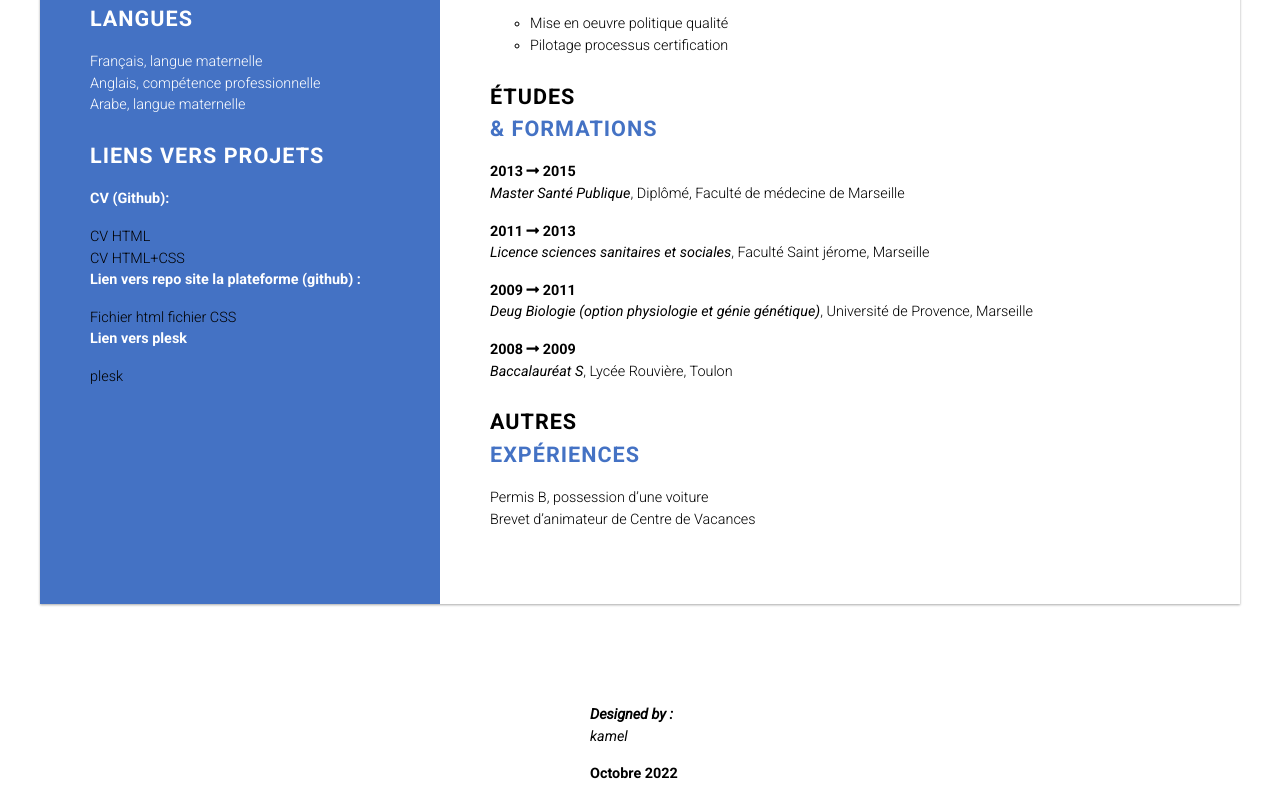
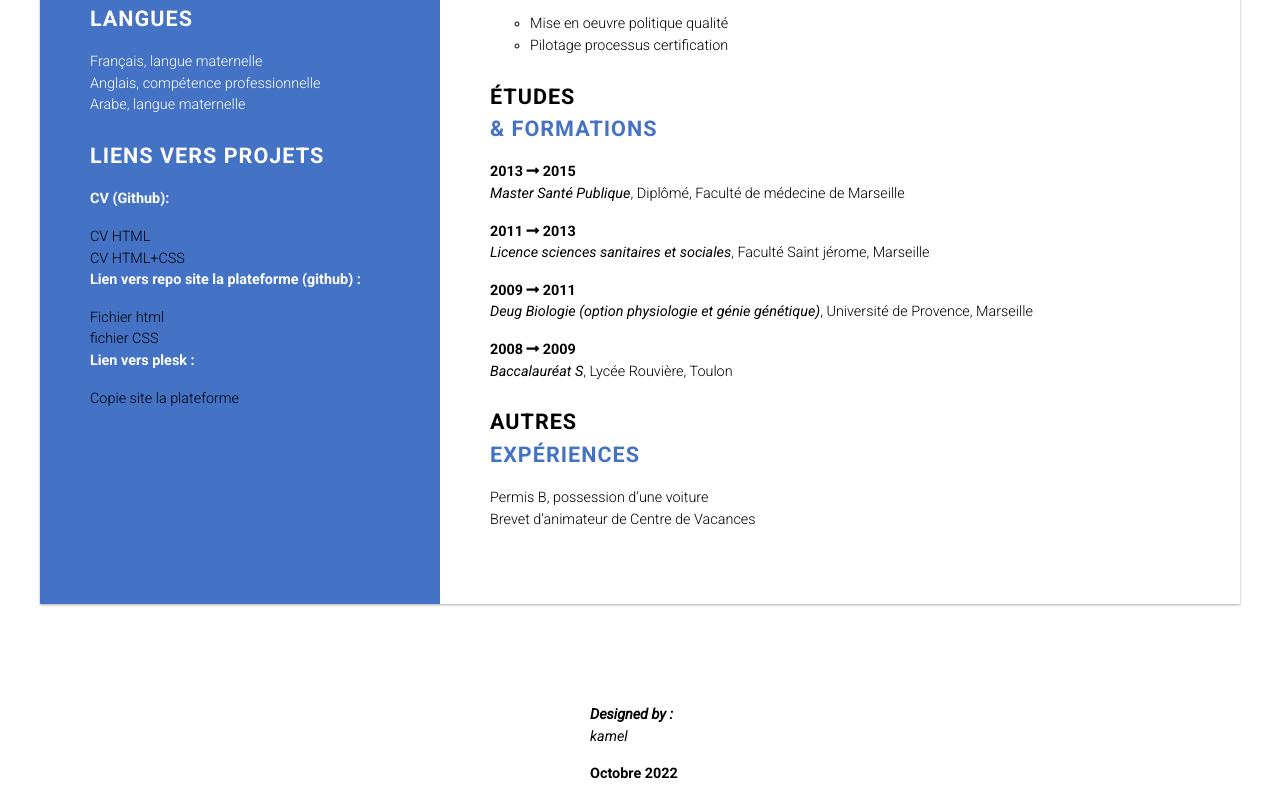
Before and after one commit to kamel-sarhiri/cv-html-css, a plain HTML site: page cv-kamel-sarhiri.html in a window 1280 px wide. Shown: the part 826-1627 px from the top of the page. Drawn offline with Linux system fonts and the light colour scheme.

Commit message:
Dernière version
identique à index.html mais respect du nom du fichier relatif à la consigne du sujet

```diff
--- a/cv-kamel-sarhiri.html
+++ b/cv-kamel-sarhiri.html
@@ -60,10 +60,11 @@
             <br>
             <p><strong>Lien vers repo site la plateforme (github) :</strong></p>
             <a style="color:#000;" href="https://github.com/kamel-sarhiri/site-la-plateforme/blob/main/index.htm">Fichier html</a>
+            <br>
             <a style="color:#000;" href="https://github.com/kamel-sarhiri/site-la-plateforme/blob/main/siteplateforme.css">fichier CSS</a>
             <br>
-            <p><strong> Lien vers plesk</strong></p>
-            <a style="color:#000;" href="https://kamel-sarhiri.students-laplateforme.io/la_plateforme/">plesk</a>
+            <p><strong> Lien vers plesk :</strong></p>
+            <a style="color:#000;" href="https://kamel-sarhiri.students-laplateforme.io/la_plateforme/">Copie site la plateforme</a>
           </div>
         </div>
     <div class="right-column">
```
